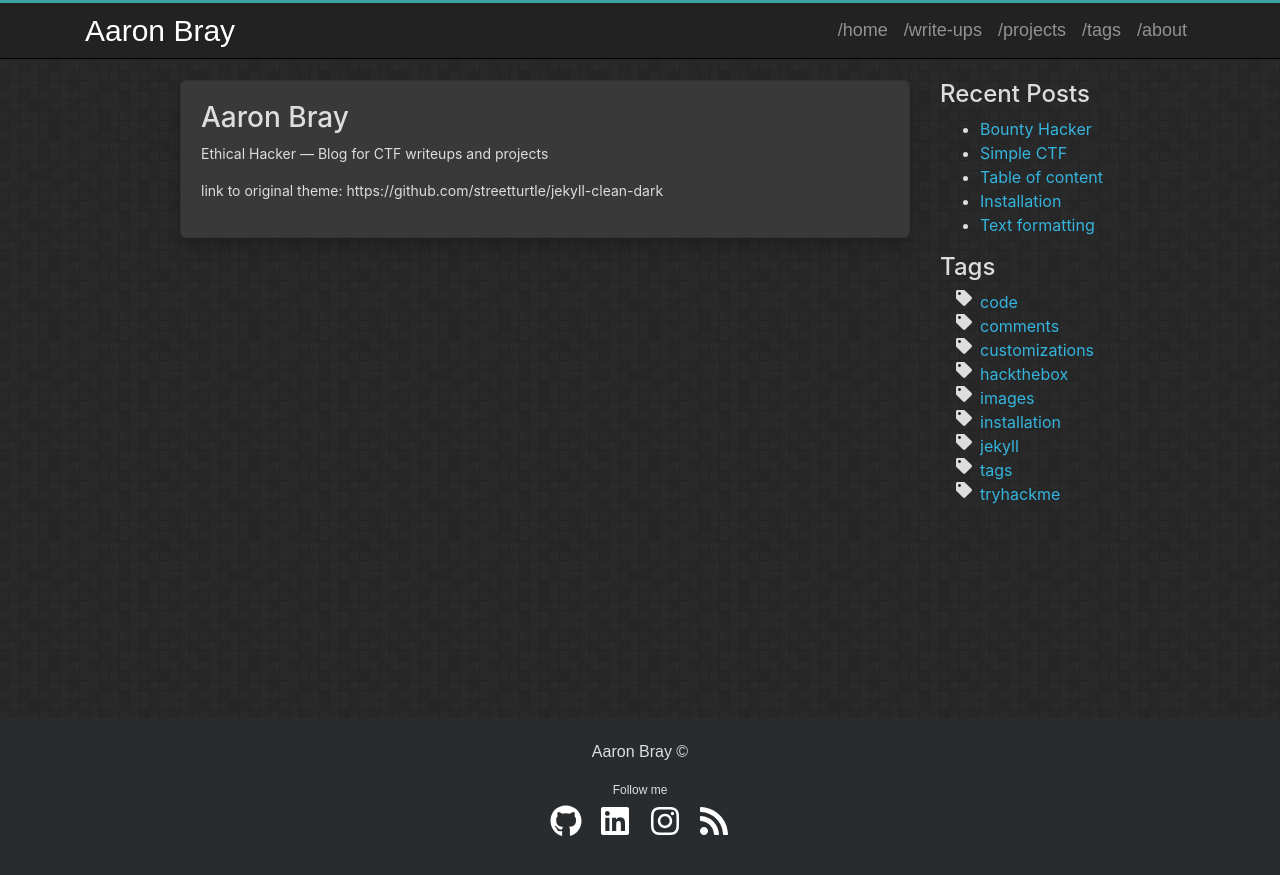
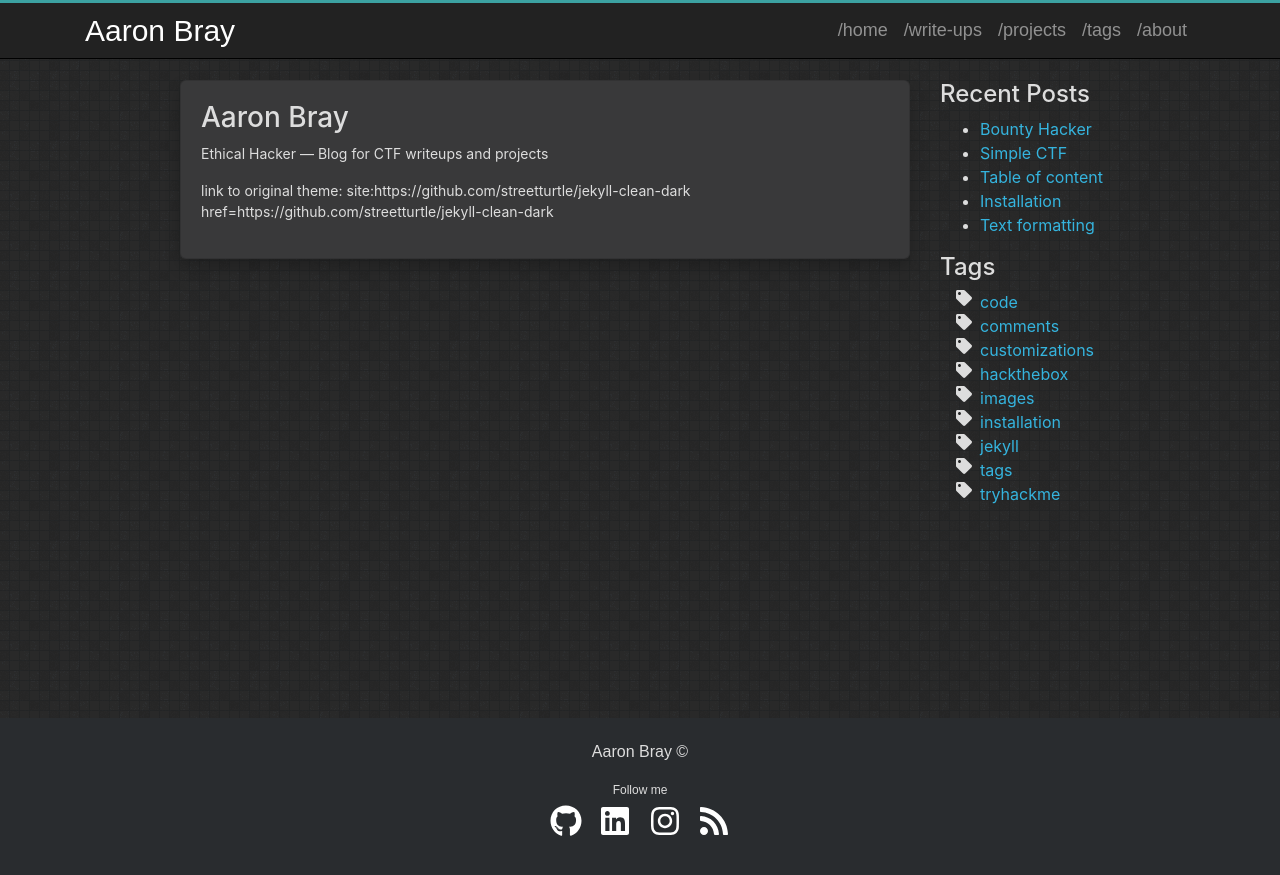
Before and after one commit to AaronBray/AaronBray.github.io, a Jekyll site: the page built from about.md, in a window 1280 px wide. Shown: the top 875 px of the page. Built offline with Jekyll 4.4.1, drawn with Linux system fonts in a browser that asks for light colours.

Commit message:
Update about.md

```diff
--- a/about.md
+++ b/about.md
@@ -10,4 +10,5 @@ Ethical Hacker --- Blog for CTF writeups and projects
 
 
 
-link to original theme: https://github.com/streetturtle/jekyll-clean-dark
+link to original theme: site:https://github.com/streetturtle/jekyll-clean-dark
+href=https://github.com/streetturtle/jekyll-clean-dark
```
